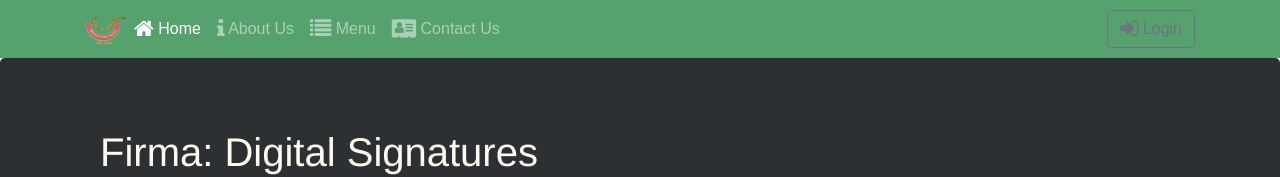
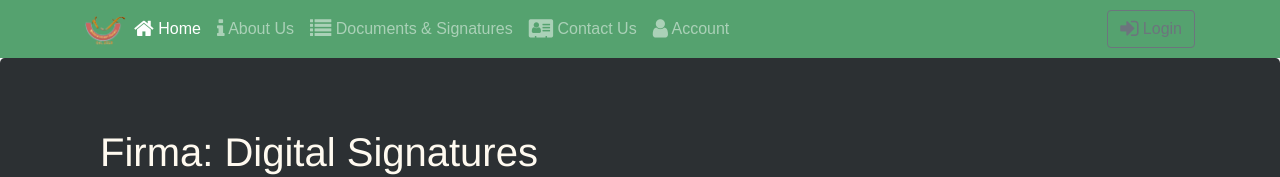
Before and after one commit to unal-swarch-2022i-1A/firma_wa, a React (Create React App) app: page /home in a window 1280 px wide. Shown: the top 177 px of the page. Built offline with nearby package versions, Linux system fonts and the light colour scheme; data requests are answered from the project's data file; what react-redux-form would draw is missing.

Commit message:
Modified Header Component

```diff
--- a/src/components/HeaderComponent.js
+++ b/src/components/HeaderComponent.js
@@ -52,10 +52,13 @@ class Header extends Component {
                                 <NavLink className="nav-link" to='/aboutus'><span className="fa fa-info fa-lg"></span> About Us</NavLink>
                             </NavItem>
                             <NavItem>
-                                <NavLink className="nav-link"  to='/menu'><span className="fa fa-list fa-lg"></span> Menu</NavLink>
+                                <NavLink className="nav-link"  to='/menu'><span className="fa fa-list fa-lg"></span> Documents & Signatures </NavLink>
                             </NavItem>
                             <NavItem>
                                 <NavLink className="nav-link" to='/contactus'><span className="fa fa-address-card fa-lg"></span> Contact Us</NavLink>
+                            </NavItem>
+                            <NavItem>
+                                <NavLink className="nav-link" to='/.'><span className="fa fa-user fa-lg"></span> Account </NavLink>
                             </NavItem>
                             </Nav>
                             <Nav className="ml-auto" navbar>
```
